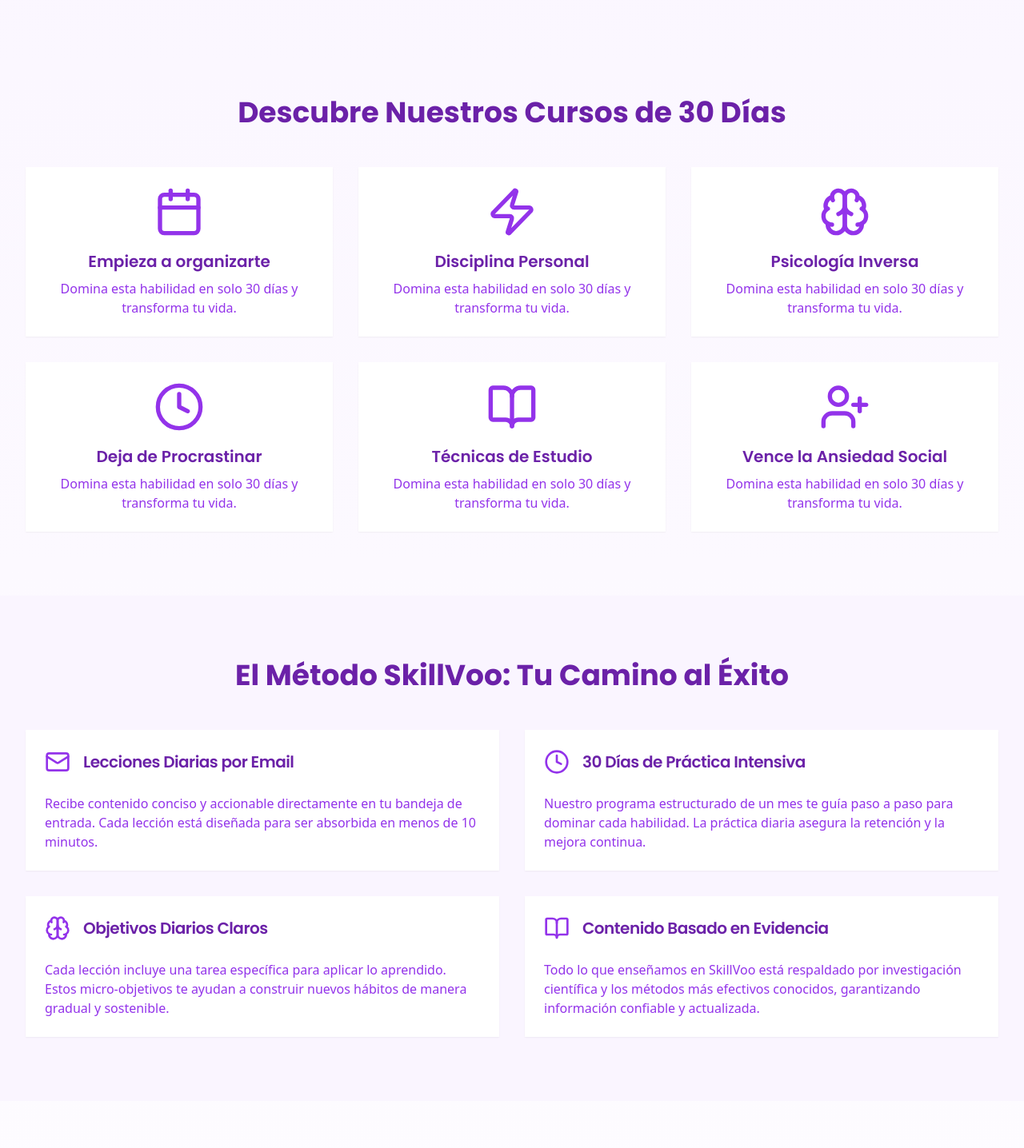
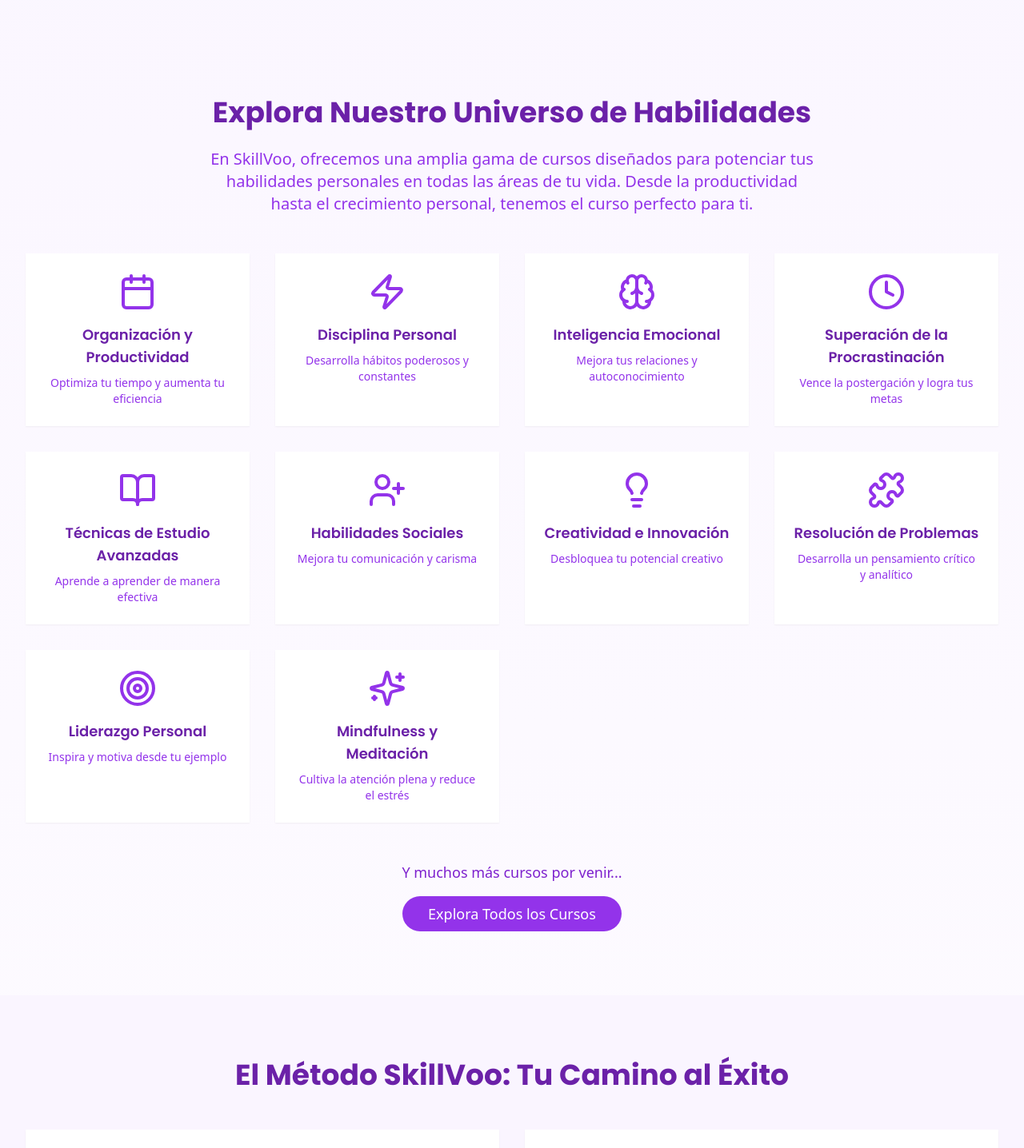
Before and after one commit to Ferrajju/skillvoo-landing, a Next.js app: page / in a window 1280 px wide. Shown: the part 540-1976 px from the top of the page at 80% size. Built offline with nearby package versions, Linux system fonts and the light colour scheme.

Commit message:
Añadidos tipos para nodemailer

```diff
--- a/app/page.tsx
+++ b/app/page.tsx
@@ -3,7 +3,7 @@
 import { Button } from "@/components/ui/button"
 import { Input } from "@/components/ui/input"
 import { Card, CardContent, CardHeader, CardTitle } from "@/components/ui/card"
-import { Mail, Clock, Brain, Zap, Calendar, BookOpen, UserPlus, CheckCircle } from 'lucide-react'
+import { Mail, Clock, Brain, Zap, Calendar, BookOpen, UserPlus, CheckCircle, Sparkles, Target, Puzzle, Lightbulb } from 'lucide-react'
 import Image from "next/image"
 import { useState } from 'react'
 import { motion } from 'framer-motion'
@@ -77,6 +77,7 @@ export default function LandingPage() {
             <motion.div
               whileHover={{ scale: 1.05 }}
               transition={{ type: "spring", stiffness: 300 }}
+              className="mb-4 md:mb-0"
             >
               <Image
                 src="https://hebbkx1anhila5yf.public.blob.vercel-storage.com/Skill%20(1)-cyWzceXVJrqFvvlloOAwSmMJbWSIAK.png"
@@ -86,7 +87,7 @@ export default function LandingPage() {
                 className="object-contain"
               />
             </motion.div>
-      <div className="mt-4 md:mt-0 text-center md:text-left">
+            <div className="text-center md:text-left">
               <p className="text-purple-600 font-semibold mb-2">¡Página en desarrollo! 🚀</p>
               <motion.a
                 href="#waitlist"
@@ -144,18 +145,28 @@ export default function LandingPage() {
       >
         <motion.h2
           variants={fadeInUp}
-          className="text-4xl font-bold text-center text-purple-800 mb-12 font-heading"
+          className="text-4xl font-bold text-center text-purple-800 mb-6 font-heading"
         >
-          Descubre Nuestros Cursos de 30 Días
+          Explora Nuestro Universo de Habilidades
         </motion.h2>
-        <div className="grid grid-cols-1 md:grid-cols-2 lg:grid-cols-3 gap-8">
+        <motion.p
+          variants={fadeInUp}
+          className="text-xl text-purple-600 text-center mb-12 max-w-3xl mx-auto"
+        >
+          En SkillVoo, ofrecemos una amplia gama de cursos diseñados para potenciar tus habilidades personales en todas las áreas de tu vida. Desde la productividad hasta el crecimiento personal, tenemos el curso perfecto para ti.
+        </motion.p>
+        <div className="grid grid-cols-1 md:grid-cols-2 lg:grid-cols-3 xl:grid-cols-4 gap-8">
           {[
-            { title: "Empieza a organizarte", icon: Calendar },
-            { title: "Disciplina Personal", icon: Zap },
-            { title: "Psicología Inversa", icon: Brain },
-            { title: "Deja de Procrastinar", icon: Clock },
-            { title: "Técnicas de Estudio", icon: BookOpen },
-            { title: "Vence la Ansiedad Social", icon: UserPlus },
+            { title: "Organización y Productividad", icon: Calendar, description: "Optimiza tu tiempo y aumenta tu eficiencia" },
+            { title: "Disciplina Personal", icon: Zap, description: "Desarrolla hábitos poderosos y constantes" },
+            { title: "Inteligencia Emocional", icon: Brain, description: "Mejora tus relaciones y autoconocimiento" },
+            { title: "Superación de la Procrastinación", icon: Clock, description: "Vence la postergación y logra tus metas" },
+            { title: "Técnicas de Estudio Avanzadas", icon: BookOpen, description: "Aprende a aprender de manera efectiva" },
+            { title: "Habilidades Sociales", icon: UserPlus, description: "Mejora tu comunicación y carisma" },
+            { title: "Creatividad e Innovación", icon: Lightbulb, description: "Desbloquea tu potencial creativo" },
+            { title: "Resolución de Problemas", icon: Puzzle, description: "Desarrolla un pensamiento crítico y analítico" },
+            { title: "Liderazgo Personal", icon: Target, description: "Inspira y motiva desde tu ejemplo" },
+            { title: "Mindfulness y Meditación", icon: Sparkles, description: "Cultiva la atención plena y reduce el estrés" },
           ].map((course, index) => (
             <motion.div
               key={index}
@@ -165,14 +176,26 @@ export default function LandingPage() {
             >
               <Card className="hover:shadow-lg transition-shadow border-none bg-white h-full">
                 <CardContent className="p-6 flex flex-col items-center">
-                  <course.icon className="w-16 h-16 text-purple-600 mb-4" />
-                  <h3 className="text-xl font-semibold text-purple-800 mb-2 font-heading">{course.title}</h3>
-                  <p className="text-purple-600 text-center">Domina esta habilidad en solo 30 días y transforma tu vida.</p>
+                  <course.icon className="w-12 h-12 text-purple-600 mb-4" />
+                  <h3 className="text-lg font-semibold text-purple-800 mb-2 font-heading text-center">{course.title}</h3>
+                  <p className="text-purple-600 text-center text-sm">{course.description}</p>
                 </CardContent>
               </Card>
             </motion.div>
           ))}
         </div>
+        <motion.div
+          variants={fadeInUp}
+          className="text-center mt-12"
+        >
+          <p className="text-lg text-purple-700 mb-4">Y muchos más cursos por venir...</p>
+          <Button
+            size="lg"
+            className="bg-purple-600 hover:bg-purple-700 text-white text-lg px-8 py-3 rounded-full"
+          >
+            Explora Todos los Cursos
+          </Button>
+        </motion.div>
       </motion.section>
 
       {/* Method Section */}
@@ -332,7 +355,7 @@ export default function LandingPage() {
                 disabled={isLoading}
               >
                 {isLoading ? (
-                  <span className="flex items-center">
+                  <span className="flex items-center justify-center">
                     <svg className="animate-spin -ml-1 mr-3 h-5 w-5 text-purple-800" xmlns="http://www.w3.org/2000/svg" fill="none" viewBox="0 0 24 24">
                       <circle className="opacity-25" cx="12" cy="12" r="10" stroke="currentColor" strokeWidth="4"></circle>
                       <path className="opacity-75" fill="currentColor" d="M4 12a8 8 0 018-8V0C5.373 0 0 5.373 0 12h4zm2 5.291A7.962 7.962 0 014 12H0c0 3.042 1.135 5.824 3 7.938l3-2.647z"></path>
@@ -340,7 +363,7 @@ export default function LandingPage() {
                     Procesando...
                   </span>
                 ) : (
-                  <span className="flex items-center">
+                  <span className="flex items-center justify-center">
                     <CheckCircle className="w-5 h-5 mr-2" />
                     Asegura tu lugar ahora
                   </span>
```
Lines whose indentation alone changed are shown as unchanged.
